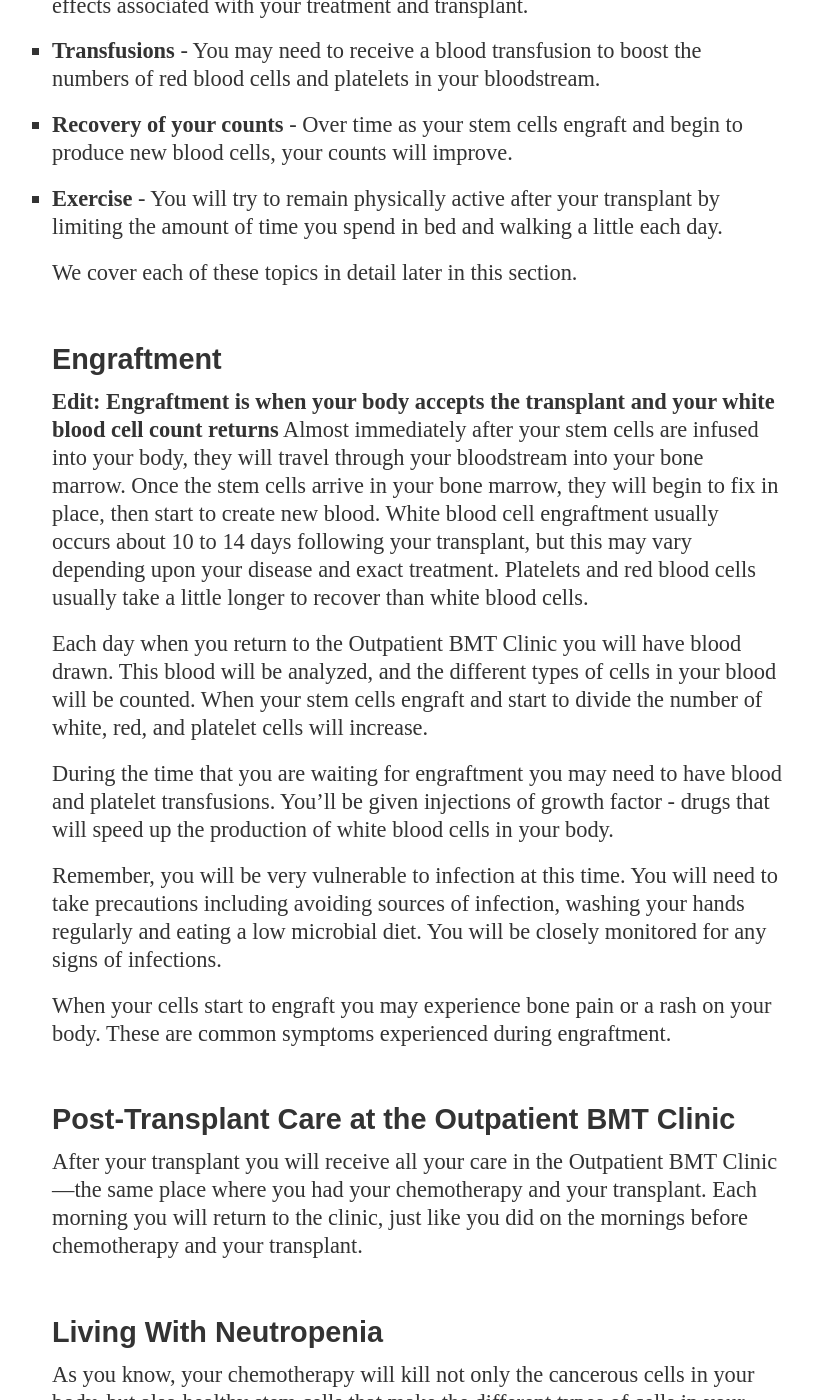
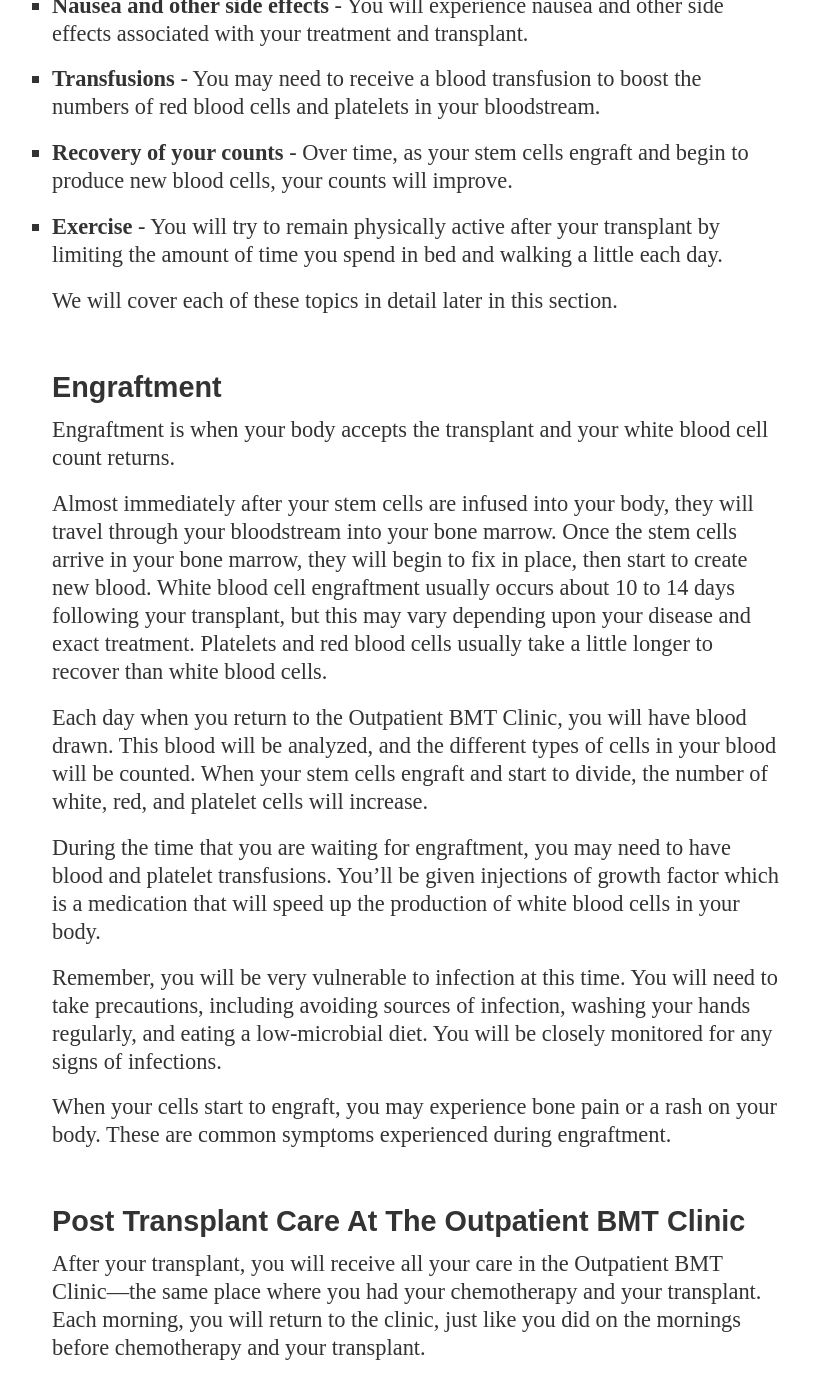
Before and after one commit to mskccpatiented/contentaudit, a Jekyll site: the page built from _posts/2012-11-19-auto-bmt-outpatient-guide-hybrid.md, in a window 1280 px wide and 1400 px high, scrolled down 50749 px. Shown: the whole window, without its empty margins (108-921 px from the left). Built offline with Jekyll 4.4.1, drawn with Linux system fonts in a browser that asks for light colours; Markdown is read by kramdown in place of the engine named in the settings; some of the changed text lies outside the part shown.

Commit message:
page 49 of sonya's changes, round 2

```diff
--- a/_posts/2012-11-19-auto-bmt-outpatient-guide-hybrid.md
+++ b/_posts/2012-11-19-auto-bmt-outpatient-guide-hybrid.md
@@ -389,7 +389,7 @@
 
 #### Practical support
 * Dealing with financial and insurance issues
-* Preparing your meals according to a low microbial diet
+* Preparing your meals according to a low-microbial diet
 * Bringing you to and from the hospital
 * Maintaining a clean environment in your hotel, apartment, or house
 * Keeping family members and friends up to date about your condition
@@ -921,75 +921,77 @@
 After your stem cells are infused through your catheter, you will remain in your hospital room for 4 to 6 hours for observation. After that, you will be allowed to return home to your hotel or apartment to rest.
 
 ## Phase 3 - After Your Transplant
-Now that you've had your transplant, you enter a period of watching and waiting for your stem cells to begin producing new blood, a process called engraftment.
+Now that you've had your transplant, you will enter a period of watching and waiting for your stem cells to begin producing new blood, a process called engraftment.
 
-As engraftment occurs, the number of white blood cells, red blood cells, and platelets in your blood will return to normal - the amount of these cells, called your "counts", will be monitored daily. You will remain in a nearby apartment or hotel and will return to the outpatient clinic each day to have your progress evaluated and to have adjustments made to your treatment.
+As engraftment occurs, the number of white blood cells, red blood cells, and platelets in your blood will return to normal. The amount of these cells, called your "counts," will be monitored daily. You will remain in a nearby apartment or hotel and will return to the outpatient clinic each day to have your progress evaluated and to have adjustments made to your treatment.
 
 ### Phase 3 - Summary and Checklist
 These are the key things that will happen during this phase:
 
 * **Learn about engraftment** - The stem cells that have been re-infused into your body find their way to your bone marrow, fix in place, and begin to make new blood. This is called engraftment. You should read about this process and make a note of any questions you have.
-* **Return to the Outpatient BMT Clinic** - You will make daily visits to the clinic until your healthcare team tell your that you can attend less often.
+* **Return to the Outpatient BMT Clinic** - You will make daily visits to the clinic until your healthcare team tells you that you can come less often.
 * **Testing** - You will undergo blood tests and other tests to monitor your progress. You will have blood drawn each time you return to the clinic.
 * **Neutropenia** - The low number of white blood cells in your blood will leave you vulnerable to infection, so you will need to take precautions to avoid any sources of infection.
-* **Low microbial diet** - Because you are neutropenic you will eat a diet that contains a low number of potentially harmful microbes.
+* **Low-microbial diet** - Because you are neutropenic, you will eat a diet that contains a low number of potentially harmful microbes.
 * **Low platelet count** - The low number of platelets in your bloodstream will make you vulnerable to bruising and bleeding. You will need to take care to avoid causes of bleeding.
-* **Personal care** - Because you are neutropenic and have a low platelet count you will need to take special care when you bathe, shower, and brush your teeth.
+* **Personal care** - Because you are neutropenic and have a low platelet count, you will need to take special care when you bathe, shower, and brush your teeth.
 * **Low red blood cell count** - You will experience fatigue.
 * **Nausea and other side effects** - You will experience nausea and other side effects associated with your treatment and transplant.
 * **Transfusions** - You may need to receive a blood transfusion to boost the numbers of red blood cells and platelets in your bloodstream.
-* **Recovery of your counts** - Over time as your stem cells engraft and begin to produce new blood cells, your counts will improve.
+* **Recovery of your counts** - Over time, as your stem cells engraft and begin to produce new blood cells, your counts will improve.
 * **Exercise** - You will try to remain physically active after your transplant by limiting the amount of time you spend in bed and walking a little each day.
 
-We cover each of these topics in detail later in this section.
+We will cover each of these topics in detail later in this section.
 
 ### Engraftment
-**Edit: Engraftment is when your body accepts the transplant and your white blood cell count returns** Almost immediately after your stem cells are infused into your body, they will travel through your bloodstream into your bone marrow. Once the stem cells arrive in your bone marrow, they will begin to fix in place, then start to create new blood. White blood cell engraftment usually occurs about 10 to 14 days following your transplant, but this may vary depending upon your disease and exact treatment. Platelets and red blood cells usually take a little longer to recover than white blood cells.
+Engraftment is when your body accepts the transplant and your white blood cell count returns.
 
-Each day when you return to the Outpatient BMT Clinic you will have blood drawn. This blood will be analyzed, and the different types of cells in your blood will be counted. When your stem cells engraft and start to divide the number of white, red, and platelet cells will increase.
+Almost immediately after your stem cells are infused into your body, they will travel through your bloodstream into your bone marrow. Once the stem cells arrive in your bone marrow, they will begin to fix in place, then start to create new blood. White blood cell engraftment usually occurs about 10 to 14 days following your transplant, but this may vary depending upon your disease and exact treatment. Platelets and red blood cells usually take a little longer to recover than white blood cells.
 
-During the time that you are waiting for engraftment you may need to have blood and platelet transfusions. You'll be given injections of growth factor - drugs that will speed up the production of white blood cells in your body.
+Each day when you return to the Outpatient BMT Clinic, you will have blood drawn. This blood will be analyzed, and the different types of cells in your blood will be counted. When your stem cells engraft and start to divide, the number of white, red, and platelet cells will increase.
 
-Remember, you will be very vulnerable to infection at this time. You will need to take precautions including avoiding sources of infection, washing your hands regularly and eating a low microbial diet. You will be closely monitored for any signs of infections.
+During the time that you are waiting for engraftment, you may need to have blood and platelet transfusions. You'll be given injections of growth factor which is a medication that will speed up the production of white blood cells in your body.
 
-When your cells start to engraft you may experience bone pain or a rash on your body. These are common symptoms experienced during engraftment.
+Remember, you will be very vulnerable to infection at this time. You will need to take precautions, including avoiding sources of infection, washing your hands regularly, and eating a low-microbial diet. You will be closely monitored for any signs of infections.
 
-### Post-Transplant Care at the Outpatient BMT Clinic
-After your transplant you will receive all your care in the Outpatient BMT Clinic&mdash;the same place where you had your chemotherapy and your transplant. Each morning you will return to the clinic, just like you did on the mornings before chemotherapy and your transplant.
+When your cells start to engraft, you may experience bone pain or a rash on your body. These are common symptoms experienced during engraftment.
+
+### Post Transplant Care At The Outpatient BMT Clinic
+After your transplant, you will receive all your care in the Outpatient BMT Clinic&mdash;the same place where you had your chemotherapy and your transplant. Each morning, you will return to the clinic, just like you did on the mornings before chemotherapy and your transplant.
 
 ### Living With Neutropenia
 As you know, your chemotherapy will kill not only the cancerous cells in your body, but also healthy stem cells that make the different types of cells in your blood. This is why you received a transplant.
 
 Neutrophils, a type of white blood cell, play a crucial role in your immune system. In the days and weeks after your transplant, while your transplanted stem cells are still engrafting, you will have a very low number of neutrophils in your bloodstream. This will leave you at high risk for infection.
 
-You and your caregiver will need to take careful precautions to avoid infections while you are neutropenic. These precautions will include eating a special, low microbial diet (a diet that contains a low number of potentially harmful microorganisms), washing carefully, taking care of your mouth, and other precautions.
+You and your caregiver will need to take careful precautions to avoid infections while you are neutropenic. These precautions will include eating a special, low-microbial diet (a diet that contains a low number of potentially harmful microorganisms), washing carefully, taking care of your mouth, and other precautions.
 
 #### Avoiding Sources of Infection
-One of the best ways to avoid infection is to simply avoid sources of infection. This is easier said than done&mdash;you and your caregiver will need to be careful about seeing visitors, what you touch, and where you go. While you are neutropenic you should try to **avoid**:
+One of the best ways to avoid infection is to avoid sources of infection. This is easier said than done&mdash;you and your caregiver will need to be careful about seeing visitors, what you touch, and where you go. While you are neutropenic you should try to **avoid**:
 
-* Shaking hands with people. When you do shake hands with people, use hand sanitizer, such as Purell<sup>&reg;</sup> afterward.
+* Shaking hands with people. When you do shake hands with people, use hand sanitizer, such as Purell<sup>&reg;</sup> afterward
 * Contact with animals, including your pets&mdash;they cannot stay with you during your transplant
 * Contact with soil or dirt. You should not keep any plants in your hotel or apartment and should not accept gifts of flowers or plants
 
 Your caregiver will need to carefully manage who comes to see you while you are neutropenic. Your caregiver needs to make sure that friends, family, and other visitors understand these precautions:
 
 * Children under the age of 12 are not allowed to visit or stay with you during your transplant period.
-* No visitors are allowed to visit you, either in the clinic or in your hotel/apartment who have any signs of a cold, flu, or who have been exposed to any contagious illness.
-* Your caregiver and any visitors must wash their hands for 15 to 20 seconds before each visitor enters your room at the clinic or your hotel/apartment.
+* No visitors are allowed to visit you, either in the clinic or in your hotel or apartment who have any signs of a cold, flu, or who have been exposed to any contagious illness.
+* Your caregiver and any visitors must wash their hands for 15 to 20 seconds before each visitor enters your room at the clinic or at your hotel or apartment.
 * Hand washing or use of a hand sanitizer (Purell<sup>&reg;</sup>) must be repeated each time the visitor enters your room.
 * Visitors and caregivers must use the visitor's restroom in the hallway and not the restroom in your room at the clinic. This is to minimize the spread of bacteria in the room.
-* No fresh cut flowers or live plants are allowed in your hotel/apartment or in you room.
+* No fresh cut flowers or live plants are allowed in your hotel or apartment or in your room.
 
 Telling people who love you and want to make sure that you're okay that you can't see them can be difficult, but you and your caregiver need to be vigilant. You can explain to them that it's just for a short period of time, and that by taking these precautions, you are making sure that you can see them as soon as possible. They will understand.
 
 We strongly recommend that you use a computer or tablet and programs like Skype, Google Talk/Hangouts, or FaceTime to keep in touch with friends and family when you are neutropenic.
 
-#### Eating a Low Microbial Diet
-While your counts are returning to normal, and until told otherwise by your healthcare team, you will need to eat what is called a low microbial diet.
+#### Eating a Low-Microbial Diet
+While your counts are returning to normal, and until told otherwise by your healthcare team, you will need to eat what is called a low-microbial diet.
 
-A low microbial diet is a diet that contains fewer microbes (also called microorganisms) than would ordinarily be found in everyday foods. This diet helps people with weakened immune systems and low blood counts to reduce the risk of food borne illnesses caused by bacteria and other microbes (tiny living organisms, such as bacteria, viruses, yeast, and molds) found in some foods and drinks. Eating a diet that contains fewer microbes will help prevent you from getting sick.
+A low-microbial diet contains fewer microbes (also called microorganisms) than would ordinarily be found in everyday foods. This diet helps people with weakened immune systems and low blood counts reduce the risk of food-borne illnesses caused by bacteria and other microbes (tiny living organisms, such as bacteria, viruses, yeast, and molds) found in some foods and drinks. Eating a diet that contains fewer microbes will help prevent you from getting sick.
 
-Microbes can attach to foods and grow, but you can't always see, smell, or taste them. They are more likely to grow on milk, unrefrigerated food, undercooked foods, certain fruits and vegetables, unpasteurized juices, and vegetable sprouts&mdash;but in reality they can grow on any food.
+Microbes can attach to foods and grow, but you can't always see, smell, or taste them. They are more likely to grow on milk, unrefrigerated food, undercooked foods, certain fruits and vegetables, unpasteurized juices, and vegetable sprouts&mdash;but in reality, they can grow on any food.
 
 You will need to take careful precautions with the food you eat, including:
 
@@ -998,12 +1000,12 @@
 * Keeping your kitchen very clean
 * Keeping your refrigerator very clean
 * Handling food safely
-* Eating only food that you know has been prepared and cooked in keeping with a low microbial diet
+* Eating only food that you know has been prepared and cooked in keeping with a low-microbial diet
 * Cooking foods thoroughly
 
-Refer to the guide on *Low Microbial Diet and Safe Food Handling* at the back of this guide and follow the guidelines very carefully when you or your caregiver are buying, handling, preparing and cooking food.
+Refer to the guide on *Low-Microbial Diet and Safe Food Handling* at the back of this guide and follow the guidelines very carefully when you or your caregiver are buying, handling, preparing and cooking food.
 
-#### Coping with Separation from Children
+#### Coping with separation from children
 Children under 12 are not able to visit you during your transplant period because of the risk of infection. This separation will be difficult for you, your child, and the rest of your family. We know from past experience that patients with children experience a range of feelings and reactions related to this separation.
 
 We strongly recommend that you take time to talk to one of our social workers about being separated from your children. You or your caregiver should tell your NP, nurse coordinator, or any member of the healthcare team that you'd like to speak with one of the social workers and they will make sure to come and see you. They will listen to your concerns and help you develop a plan to for maintain strong ties to your children while you are undergoing treatment.
@@ -1207,7 +1209,7 @@
 ** Sexual Activity During Cancer Treatment: Information for Women
 ** Sexual Activity During Cancer Treatment: Information for Men
 ** Sexual Health and Intimacy (MSKCC Pt Ed Fact card)
-* Guide to Low Microbial Diet - http://patiented.herokuapp.com/articles/low microbial-diet
+* Guide to Low-Microbial Diet - http://patiented.herokuapp.com/articles/low microbial-diet
 ** Caring for your Central Venous Catheter - http://patiented.herokuapp.com/articles/caring-for-your-central-venous-catheter-with-map
 ** Memorial Sloan-Kettering Cancer Center Support Services - http://patiented.herokuapp.com/articles/mskcc-support-resources
 ** Directions for Giving an Injection Below the Skin with Neupogen (Filgrastim) or Neulasta (pegfilgrastim) in a Pre-Filled Syringe
```
Also changed, not shown: other parts of _posts/2012-11-19-auto-bmt-outpatient-guide-hybrid.md (+9 -9 lines).
